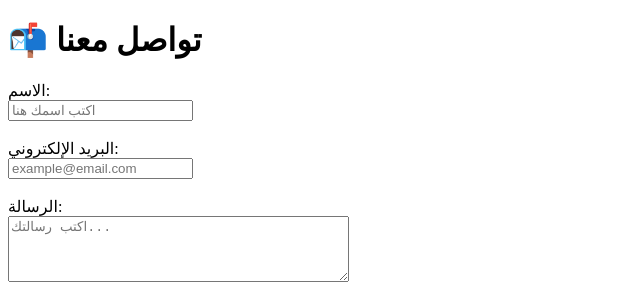
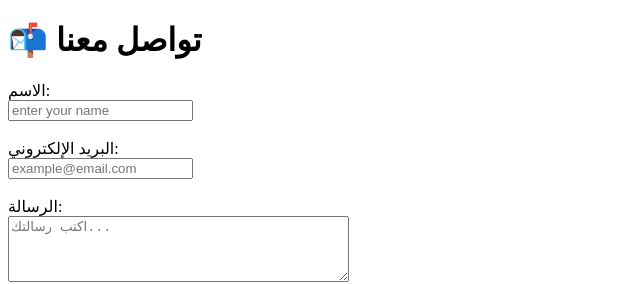
Before and after one commit to 12salh/test-project, a plain HTML site: page contacts.html in a window 1280 px wide. Shown: the top 284 px of the page, 0-640 px from the left. Drawn offline with Linux system fonts and the light colour scheme.

Commit message:
update name field

```diff
--- a/contacts.html
+++ b/contacts.html
@@ -10,7 +10,7 @@
 
   <form action="#" method="post">
     <label for="name">الاسم:</label><br>
-    <input type="text" id="name" name="name" placeholder="اكتب اسمك هنا" required><br><br>
+    <input type="text" id="name" name="name" placeholder="enter your name" required><br><br>
 
     <label for="email">البريد الإلكتروني:</label><br>
     <input type="email" id="email" name="email" placeholder="example@email.com" required><br><br>
```
